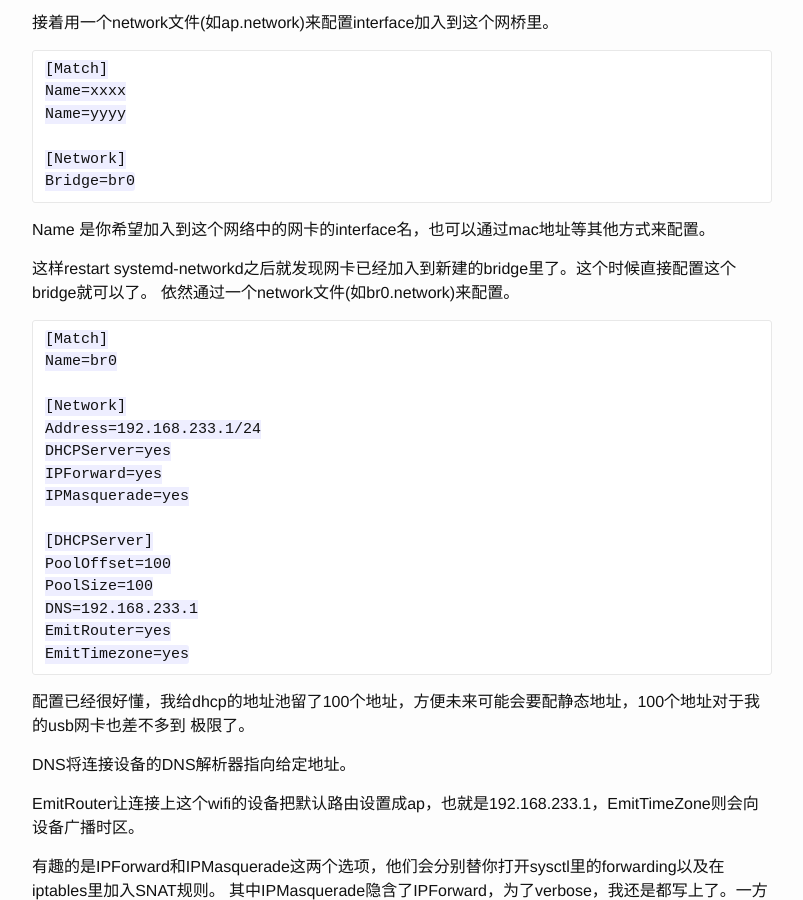
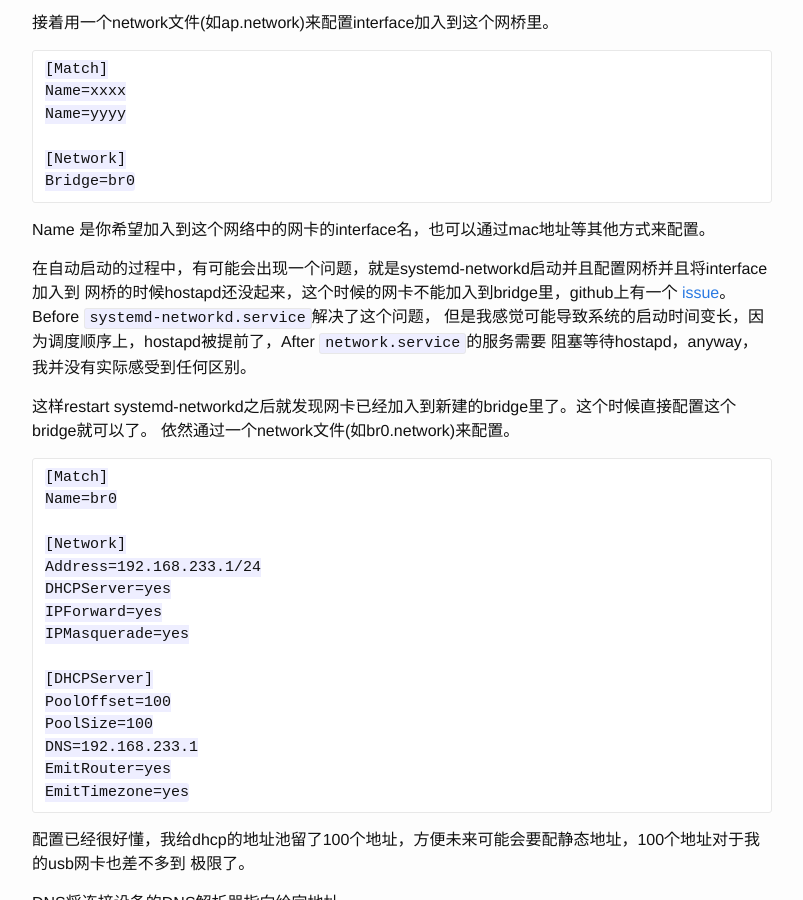
Before and after one commit to huiyiqun/blog, a Jekyll site: the page built from _posts/2016-10-08-systemd-networkd-and-hostapd.markdown, in a window 1280 px wide and 900 px high, scrolled down 2852 px. Shown: the whole window, without its empty margins (238-1041 px from the left). Built offline with Jekyll 4.4.1, drawn with Linux system fonts in a browser that asks for light colours; some of the changed text lies outside the part shown.

Commit message:
add some content

```diff
--- a/_posts/2016-10-08-systemd-networkd-and-hostapd.markdown
+++ b/_posts/2016-10-08-systemd-networkd-and-hostapd.markdown
@@ -148,6 +149,12 @@ Bridge=br0
 
 Name 是你希望加入到这个网络中的网卡的interface名，也可以通过mac地址等其他方式来配置。
 
+在自动启动的过程中，有可能会出现一个问题，就是systemd-networkd启动并且配置网桥并且将interface加入到
+网桥的时候hostapd还没起来，这个时候的网卡不能加入到bridge里，github上有一个
+[issue](https://github.com/systemd/systemd/issues/936)。Before `systemd-networkd.service`解决了这个问题，
+但是我感觉可能导致系统的启动时间变长，因为调度顺序上，hostapd被提前了，After `network.service`的服务需要
+阻塞等待hostapd，anyway，我并没有实际感受到任何区别。
+
 这样restart systemd-networkd之后就发现网卡已经加入到新建的bridge里了。这个时候直接配置这个bridge就可以了。
 依然通过一个network文件(如br0.network)来配置。
 
```
Also changed, not shown: other parts of _posts/2016-10-08-systemd-networkd-and-hostapd.markdown (+2 -1 lines).
